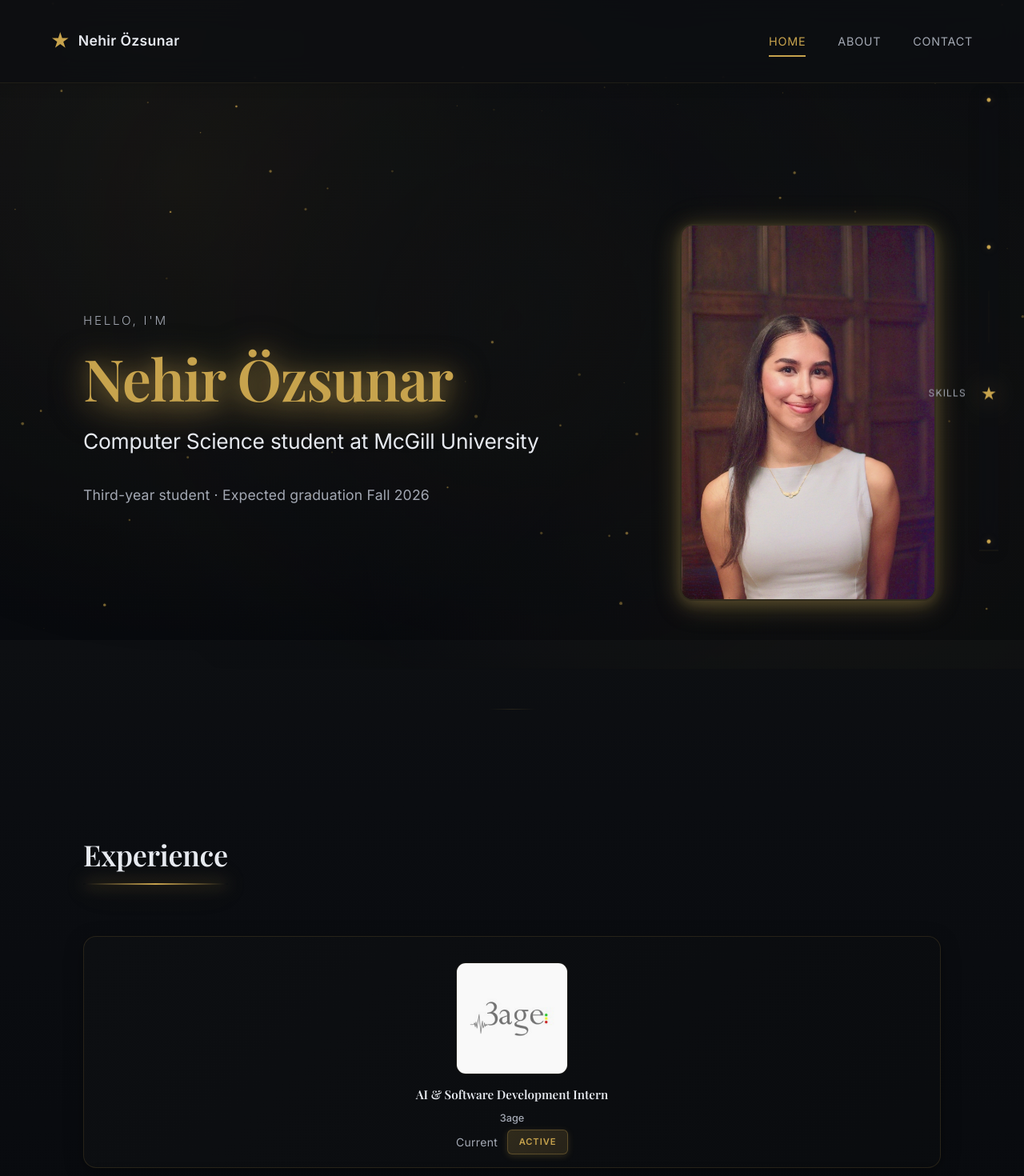
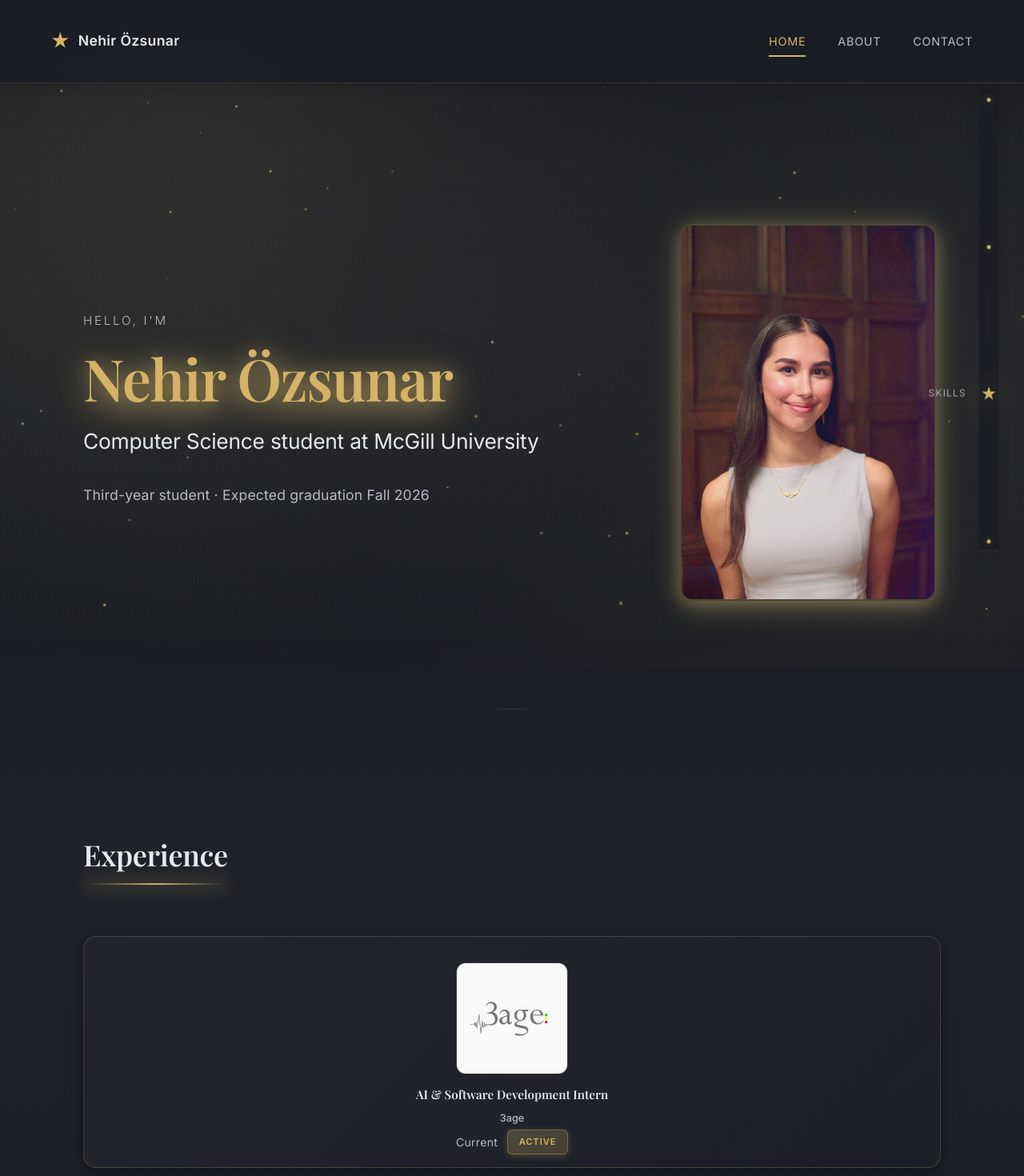
Before and after one commit to nehirozs/my-website, a React (Vite) app: page / in a window 1280 px wide. Shown: the top 1470 px of the page at 80% size. Built offline with nearby package versions, Linux system fonts and the light colour scheme.

Commit message:
color change

```diff
--- a/src/App.jsx
+++ b/src/App.jsx
@@ -117,12 +117,12 @@
     position: 'sticky',
     top: 0,
     zIndex: 100,
-    background: 'rgba(13, 15, 18, 0.85)',
+    background: 'rgba(26, 29, 36, 0.9)',
     backdropFilter: 'blur(16px)',
     WebkitBackdropFilter: 'blur(16px)',
     flexWrap: 'wrap',
     gap: '1rem',
-    borderBottom: '1px solid rgba(199, 163, 77, 0.1)',
+    borderBottom: '1px solid rgba(212, 179, 102, 0.15)',
   },
   logo: {
     display: 'flex',
@@ -173,8 +173,8 @@
   footer: {
     padding: '5rem 4rem 4rem',
     marginTop: 'auto',
-    borderTop: '1px solid rgba(199, 163, 77, 0.1)',
-    background: 'linear-gradient(180deg, transparent 0%, rgba(13, 15, 18, 0.3) 100%)',
+    borderTop: '1px solid rgba(212, 179, 102, 0.15)',
+    background: 'linear-gradient(180deg, transparent 0%, rgba(26, 29, 36, 0.4) 100%)',
   },
   footerContent: {
     display: 'flex',
@@ -191,7 +191,7 @@
     letterSpacing: '0.02em',
   },
   footerDivider: {
-    color: 'rgba(199, 163, 77, 0.3)',
+    color: 'rgba(212, 179, 102, 0.4)',
     fontSize: '0.9rem',
   },
 
--- a/src/components/Background.jsx
+++ b/src/components/Background.jsx
@@ -42,13 +42,13 @@
 
         ctx.beginPath();
         ctx.arc(star.x, star.y, star.radius, 0, Math.PI * 2);
-        ctx.fillStyle = `rgba(199, 163, 77, ${currentOpacity * 0.6})`;
+        ctx.fillStyle = `rgba(212, 179, 102, ${currentOpacity * 0.7})`;
         ctx.fill();
 
         // Add glow effect for larger stars
         if (star.radius > 1) {
           ctx.shadowBlur = 3;
-          ctx.shadowColor = 'rgba(199, 163, 77, 0.5)';
+          ctx.shadowColor = 'rgba(212, 179, 102, 0.6)';
           ctx.fill();
           ctx.shadowBlur = 0;
         }
@@ -98,9 +98,9 @@
           zIndex: 0,
           pointerEvents: 'none',
           background: `
-            radial-gradient(circle at 20% 30%, rgba(199, 163, 77, 0.08) 0%, transparent 50%),
-            radial-gradient(circle at 80% 70%, rgba(199, 163, 77, 0.06) 0%, transparent 50%),
-            radial-gradient(circle at 50% 50%, rgba(13, 15, 18, 0.4) 0%, transparent 70%)
+            radial-gradient(circle at 20% 30%, rgba(212, 179, 102, 0.12) 0%, transparent 50%),
+            radial-gradient(circle at 80% 70%, rgba(212, 179, 102, 0.08) 0%, transparent 50%),
+            radial-gradient(circle at 50% 50%, rgba(26, 29, 36, 0.3) 0%, transparent 70%)
           `,
           animation: 'gradientShift 20s ease infinite',
         }}
--- a/src/components/EducationCard.jsx
+++ b/src/components/EducationCard.jsx
@@ -84,10 +84,10 @@
 const styles = {
   card: {
     padding: '2.5rem',
-    background: 'linear-gradient(135deg, var(--bg-main) 0%, rgba(10, 12, 15, 0.98) 100%)',
+    background: 'linear-gradient(135deg, rgba(35, 38, 45, 0.95) 0%, rgba(30, 33, 40, 0.9) 100%)',
     borderRadius: '16px',
-    border: '1px solid rgba(199, 163, 77, 0.15)',
-    boxShadow: '0 4px 16px rgba(0, 0, 0, 0.2), 0 2px 8px rgba(0, 0, 0, 0.1)',
+    border: '1px solid rgba(212, 179, 102, 0.2)',
+    boxShadow: '0 4px 16px rgba(0, 0, 0, 0.25), 0 2px 8px rgba(0, 0, 0, 0.15)',
     transition: 'all 0.4s cubic-bezier(0.4, 0, 0.2, 1)',
   },
   logoColumn: {
@@ -103,7 +103,7 @@
     borderRadius: '10px',
     padding: '0',
     background: 'transparent',
-    border: '1px solid rgba(199, 163, 77, 0.1)',
+    border: '1px solid rgba(212, 179, 102, 0.15)',
     overflow: 'hidden',
   },
   logo: {
--- a/src/components/ScrollConstellation.jsx
+++ b/src/components/ScrollConstellation.jsx
@@ -109,7 +109,7 @@
             y1={50 + index * 90}
             x2="50"
             y2={140 + index * 90}
-            stroke="rgba(199, 163, 77, 0.2)"
+            stroke="rgba(212, 179, 102, 0.25)"
             strokeWidth="1"
           />
         ))}
@@ -126,12 +126,12 @@
       }}
       onMouseEnter={(e) => {
         e.currentTarget.style.transform = 'scale(1.3)';
-        e.currentTarget.style.filter = 'drop-shadow(0 0 8px rgba(199, 163, 77, 0.8))';
+        e.currentTarget.style.filter = 'drop-shadow(0 0 8px rgba(212, 179, 102, 0.9))';
       }}
       onMouseLeave={(e) => {
         if (activeSection !== index) {
           e.currentTarget.style.transform = 'scale(1)';
-          e.currentTarget.style.filter = 'drop-shadow(0 0 4px rgba(199, 163, 77, 0.3))';
+          e.currentTarget.style.filter = 'drop-shadow(0 0 4px rgba(212, 179, 102, 0.4))';
         }
       }}
       aria-label={`Go to ${section.label}`}
@@ -181,11 +181,11 @@
   starButton: {
     background: 'transparent',
     border: 'none',
-    color: '#c7a34d',
+    color: '#d4b366',
     fontSize: '1rem',
     cursor: 'pointer',
     transition: 'all 0.3s ease',
-    filter: 'drop-shadow(0 0 4px rgba(199, 163, 77, 0.3))',
+    filter: 'drop-shadow(0 0 4px rgba(212, 179, 102, 0.4))',
     padding: 0,
     width: '24px',
     height: '24px',
@@ -196,7 +196,7 @@
 
   starButtonActive: {
     transform: 'scale(1.4)',
-    filter: 'drop-shadow(0 0 12px rgba(199, 163, 77, 0.8))',
+    filter: 'drop-shadow(0 0 12px rgba(212, 179, 102, 0.9))',
   },
   label: {
     position: 'absolute',
@@ -218,7 +218,7 @@
     bottom: '2rem',
     right: '2rem',
     background: 'rgba(20, 23, 28, 0.9)',
-    border: '1px solid rgba(199, 163, 77, 0.3)',
+    border: '1px solid rgba(212, 179, 102, 0.35)',
     borderRadius: '50%',
     width: '56px',
     height: '56px',
@@ -234,16 +234,16 @@
     transform: 'rotate(180deg)',
   },
   starGlow: {
-    color: '#c7a34d',
+    color: '#d4b366',
     fontSize: '1.5rem',
-    filter: 'drop-shadow(0 0 8px rgba(199, 163, 77, 0.6))',
+    filter: 'drop-shadow(0 0 8px rgba(212, 179, 102, 0.7))',
   },
   mobileMenu: {
     position: 'fixed',
     bottom: '5rem',
     right: '2rem',
     background: 'rgba(20, 23, 28, 0.95)',
-    border: '1px solid rgba(199, 163, 77, 0.3)',
+    border: '1px solid rgba(212, 179, 102, 0.35)',
     borderRadius: '14px',
     padding: '1rem',
     zIndex: 1000,
@@ -267,12 +267,12 @@
     transition: 'all 0.2s ease',
   },
   mobileMenuItemActive: {
-    background: 'rgba(199, 163, 77, 0.1)',
-    color: '#c7a34d',
+    background: 'rgba(212, 179, 102, 0.15)',
+    color: '#d4b366',
   },
   mobileStar: {
     fontSize: '1rem',
-    color: '#c7a34d',
+    color: '#d4b366',
   },
   mobileLabel: {
     letterSpacing: '0.05em',
--- a/src/pages/About.jsx
+++ b/src/pages/About.jsx
@@ -179,7 +179,7 @@
     paddingBottom: '1.5rem',
     scrollBehavior: 'smooth',
     scrollbarWidth: 'thin',
-    scrollbarColor: 'rgba(199, 163, 77, 0.3) var(--bg-main)',
+    scrollbarColor: 'rgba(212, 179, 102, 0.4) var(--bg-main)',
   },
   photoCard: {
     borderRadius: '16px',
@@ -190,7 +190,7 @@
     transition: 'all 0.4s cubic-bezier(0.4, 0, 0.2, 1)',
     cursor: 'pointer',
     boxShadow: '0 6px 24px rgba(0, 0, 0, 0.35), 0 2px 8px rgba(0, 0, 0, 0.2)',
-    border: '1px solid rgba(199, 163, 77, 0.1)',
+    border: '1px solid rgba(212, 179, 102, 0.15)',
   },
   photo: {
     width: '100%',
@@ -207,7 +207,7 @@
     color: '#e6e9ef',
     textTransform: 'uppercase',
     letterSpacing: '0.15em',
-    background: 'rgba(13, 15, 18, 0.7)',
+    background: 'rgba(26, 29, 36, 0.75)',
     padding: '0.5rem 1rem',
     borderRadius: '4px',
     backdropFilter: 'blur(8px)',
@@ -222,11 +222,11 @@
     color: 'var(--text-main)',
   },
   volunteerCard: {
-    background: 'linear-gradient(135deg, var(--bg-main) 0%, rgba(10, 12, 15, 0.98) 100%)',
+    background: 'linear-gradient(135deg, rgba(35, 38, 45, 0.95) 0%, rgba(30, 33, 40, 0.9) 100%)',
     padding: '3rem',
     borderRadius: '16px',
-    border: '1px solid rgba(199, 163, 77, 0.15)',
-    boxShadow: '0 6px 24px rgba(0, 0, 0, 0.25), 0 2px 8px rgba(0, 0, 0, 0.15)',
+    border: '1px solid rgba(212, 179, 102, 0.2)',
+    boxShadow: '0 6px 24px rgba(0, 0, 0, 0.3), 0 2px 8px rgba(0, 0, 0, 0.2)',
     transition: 'all 0.4s cubic-bezier(0.4, 0, 0.2, 1)',
   },
   volunteerHeader: {
--- a/src/pages/Contact.jsx
+++ b/src/pages/Contact.jsx
@@ -102,9 +102,9 @@
   },
   contactCard: {
     padding: '2.5rem 2rem',
-    background: 'linear-gradient(135deg, var(--bg-main) 0%, rgba(10, 12, 15, 0.98) 100%)',
+    background: 'linear-gradient(135deg, rgba(35, 38, 45, 0.95) 0%, rgba(30, 33, 40, 0.9) 100%)',
     borderRadius: '16px',
-    boxShadow: '0 4px 12px rgba(0, 0, 0, 0.2), 0 2px 6px rgba(0, 0, 0, 0.1)',
+    boxShadow: '0 4px 12px rgba(0, 0, 0, 0.25), 0 2px 6px rgba(0, 0, 0, 0.15)',
     transition: 'all 0.4s cubic-bezier(0.4, 0, 0.2, 1)',
     cursor: 'pointer',
     height: '100%',
@@ -112,7 +112,7 @@
     flexDirection: 'column',
     alignItems: 'center',
     textAlign: 'center',
-    border: '1px solid rgba(199, 163, 77, 0.15)',
+    border: '1px solid rgba(212, 179, 102, 0.2)',
     position: 'relative',
     overflow: 'hidden',
   },
@@ -124,7 +124,7 @@
     borderRadius: '12px',
     padding: '0',
     background: 'transparent',
-    border: '1px solid rgba(199, 163, 77, 0.1)',
+    border: '1px solid rgba(212, 179, 102, 0.15)',
     transition: 'transform 0.3s ease, filter 0.3s ease',
     overflow: 'hidden',
     filter: 'brightness(0.95)',
@@ -145,13 +145,13 @@
   },
   additionalInfo: {
     padding: '2.5rem',
-    background: 'linear-gradient(135deg, var(--bg-main) 0%, rgba(10, 12, 15, 0.98) 100%)',
+    background: 'linear-gradient(135deg, rgba(35, 38, 45, 0.95) 0%, rgba(30, 33, 40, 0.9) 100%)',
     borderRadius: '16px',
     textAlign: 'center',
     maxWidth: '650px',
     margin: '0 auto',
-    border: '1px solid rgba(199, 163, 77, 0.15)',
-    boxShadow: '0 4px 16px rgba(0, 0, 0, 0.2)',
+    border: '1px solid rgba(212, 179, 102, 0.2)',
+    boxShadow: '0 4px 16px rgba(0, 0, 0, 0.25)',
   },
   note: {
     fontSize: '0.95rem',
--- a/src/pages/Home.jsx
+++ b/src/pages/Home.jsx
@@ -273,7 +273,7 @@
   },
   name: {
     marginBottom: '1.5rem',
-    filter: 'drop-shadow(0 8px 24px rgba(199, 163, 77, 0.6)) drop-shadow(0 4px 12px rgba(199, 163, 77, 0.4))',
+    filter: 'drop-shadow(0 8px 24px rgba(212, 179, 102, 0.7)) drop-shadow(0 4px 12px rgba(212, 179, 102, 0.5))',
   },
   subtitle: {
     fontSize: '1.65rem',
@@ -297,8 +297,8 @@
     width: '100%',
     height: 'auto',
     borderRadius: '16px',
-    boxShadow: '0 8px 32px rgba(199, 163, 77, 0.25), 0 4px 16px rgba(199, 163, 77, 0.2), 0 0 40px rgba(199, 163, 77, 0.12)',
-    border: '2px solid rgba(199, 163, 77, 0.2)',
+    boxShadow: '0 8px 32px rgba(212, 179, 102, 0.3), 0 4px 16px rgba(212, 179, 102, 0.25), 0 0 40px rgba(212, 179, 102, 0.15)',
+    border: '2px solid rgba(212, 179, 102, 0.25)',
     transition: 'all 0.4s cubic-bezier(0.4, 0, 0.2, 1)',
   },
 
@@ -316,7 +316,7 @@
   },
   experienceCard: {
     padding: '3rem 2.5rem',
-    background: 'linear-gradient(135deg, var(--bg-main) 0%, rgba(10, 12, 15, 0.98) 100%)',
+    background: 'linear-gradient(135deg, rgba(35, 38, 45, 0.95) 0%, rgba(30, 33, 40, 0.9) 100%)',
     borderRadius: '16px',
     display: 'flex',
     flexDirection: 'column',
@@ -324,8 +324,8 @@
     textAlign: 'center',
     transition: 'all 0.4s cubic-bezier(0.4, 0, 0.2, 1)',
     cursor: 'pointer',
-    border: '1px solid rgba(199, 163, 77, 0.15)',
-    boxShadow: '0 6px 24px rgba(0, 0, 0, 0.25), 0 2px 8px rgba(0, 0, 0, 0.15)',
+    border: '1px solid rgba(212, 179, 102, 0.2)',
+    boxShadow: '0 6px 24px rgba(0, 0, 0, 0.3), 0 2px 8px rgba(0, 0, 0, 0.2)',
     position: 'relative',
     overflow: 'hidden',
     height: '100%',
@@ -338,7 +338,7 @@
     borderRadius: '12px',
     padding: '0',
     background: 'transparent',
-    border: '1px solid rgba(199, 163, 77, 0.1)',
+    border: '1px solid rgba(212, 179, 102, 0.15)',
     transition: 'all 0.3s ease',
     overflow: 'hidden',
   },
@@ -366,15 +366,15 @@
   },
   expCurrentBadge: {
     padding: '0.35rem 0.85rem',
-    background: 'linear-gradient(135deg, rgba(199, 163, 77, 0.2) 0%, rgba(199, 163, 77, 0.15) 100%)',
+    background: 'linear-gradient(135deg, rgba(212, 179, 102, 0.25) 0%, rgba(212, 179, 102, 0.2) 100%)',
     borderRadius: '6px',
     fontSize: '0.7rem',
     color: 'var(--gold)',
     fontWeight: 600,
     letterSpacing: '0.08em',
     textTransform: 'uppercase',
-    border: '1px solid rgba(199, 163, 77, 0.3)',
-    boxShadow: '0 2px 8px rgba(199, 163, 77, 0.2)',
+    border: '1px solid rgba(212, 179, 102, 0.35)',
+    boxShadow: '0 2px 8px rgba(212, 179, 102, 0.25)',
   },
 
   //  SKILLS SECTION
@@ -388,7 +388,7 @@
   },
   skillBox: {
     padding: '2rem 1.25rem',
-    background: 'linear-gradient(135deg, var(--bg-main) 0%, rgba(10, 12, 15, 0.98) 100%)',
+    background: 'linear-gradient(135deg, rgba(35, 38, 45, 0.95) 0%, rgba(30, 33, 40, 0.9) 100%)',
     borderRadius: '16px',
     display: 'flex',
     flexDirection: 'column',
@@ -396,8 +396,8 @@
     gap: '0.875rem',
     transition: 'all 0.4s cubic-bezier(0.4, 0, 0.2, 1)',
     cursor: 'pointer',
-    border: '1px solid rgba(199, 163, 77, 0.15)',
-    boxShadow: '0 4px 12px rgba(0, 0, 0, 0.2), 0 2px 6px rgba(0, 0, 0, 0.1)',
+    border: '1px solid rgba(212, 179, 102, 0.2)',
+    boxShadow: '0 4px 12px rgba(0, 0, 0, 0.25), 0 2px 6px rgba(0, 0, 0, 0.15)',
     position: 'relative',
   },
   skillLogo: {
--- a/src/styles/globals.css
+++ b/src/styles/globals.css
@@ -13,20 +13,20 @@
     background:
       linear-gradient(
         180deg,
-        #0d0f12 0%,
-        #0b0d11 25%,
-        #0a0c10 50%,
-        #090b0f 75%,
-        #080a0e 100%
+        #1a1d24 0%,
+        #1e2229 25%,
+        #1f232a 50%,
+        #1d2128 75%,
+        #1b1f26 100%
       ),
       radial-gradient(
         ellipse at top,
-        rgba(199, 163, 77, 0.03) 0%,
+        rgba(212, 179, 102, 0.08) 0%,
         transparent 50%
       ),
       radial-gradient(
         ellipse at bottom,
-        rgba(199, 163, 77, 0.02) 0%,
+        rgba(212, 179, 102, 0.05) 0%,
         transparent 50%
       );
     background-attachment: fixed;
@@ -55,17 +55,17 @@
         0deg,
         transparent,
         transparent 2px,
-        rgba(199, 163, 77, 0.01) 2px,
-        rgba(199, 163, 77, 0.01) 4px
+        rgba(212, 179, 102, 0.02) 2px,
+        rgba(212, 179, 102, 0.02) 4px
       ),
       repeating-linear-gradient(
         90deg,
         transparent,
         transparent 2px,
-        rgba(199, 163, 77, 0.01) 2px,
-        rgba(199, 163, 77, 0.01) 4px
+        rgba(212, 179, 102, 0.02) 2px,
+        rgba(212, 179, 102, 0.02) 4px
       );
-    opacity: 0.3;
+    opacity: 0.4;
   }
 
   #root {
@@ -94,11 +94,11 @@
   /* NAVIGATION */
 
   nav {
-    background: rgba(13, 15, 18, 0.85);
+    background: rgba(26, 29, 36, 0.9);
     backdrop-filter: blur(16px);
     -webkit-backdrop-filter: blur(16px);
-    border-bottom: 1px solid rgba(199, 163, 77, 0.1);
-    box-shadow: 0 4px 16px rgba(0, 0, 0, 0.1);
+    border-bottom: 1px solid rgba(212, 179, 102, 0.15);
+    box-shadow: 0 4px 16px rgba(0, 0, 0, 0.15);
   }
 
   /* Education Card - Desktop Layout */
@@ -173,7 +173,7 @@
   .coursework-details {
     margin-top: 0.75rem;
     padding-top: 0.75rem;
-    border-top: 1px solid rgba(199, 163, 77, 0.15);
+    border-top: 1px solid rgba(212, 179, 102, 0.2);
   }
 
   .coursework-summary {
@@ -274,7 +274,7 @@
       align-items: center;
       justify-content: center;
       border-radius: 10px;
-      border: 1px solid rgba(199, 163, 77, 0.1);
+      border: 1px solid rgba(212, 179, 102, 0.15);
       overflow: hidden;
       background: transparent;
       margin-top: 2px;
@@ -547,7 +547,7 @@
       height: 10px !important;
       border-radius: 50% !important;
       border: none !important;
-      background: rgba(199, 163, 77, 0.3) !important;
+      background: rgba(212, 179, 102, 0.4) !important;
       cursor: pointer !important;
       padding: 0 !important;
       transition: all 0.3s cubic-bezier(0.4, 0, 0.2, 1) !important;
@@ -561,14 +561,14 @@
     .photo-dot:hover {
       opacity: 0.8 !important;
       transform: scale(1.1) !important;
-      background: rgba(199, 163, 77, 0.5) !important;
+      background: rgba(212, 179, 102, 0.6) !important;
     }
 
     .photo-dot-active {
       background: var(--gold) !important;
       width: 12px !important;
       height: 12px !important;
-      box-shadow: 0 0 8px rgba(199, 163, 77, 0.5) !important;
+      box-shadow: 0 0 8px rgba(212, 179, 102, 0.6) !important;
       min-width: 12px !important;
       min-height: 12px !important;
       opacity: 1 !important;
@@ -586,10 +586,10 @@
 
     @keyframes dotPulse {
       0%, 100% {
-        box-shadow: 0 0 8px rgba(199, 163, 77, 0.5);
+        box-shadow: 0 0 8px rgba(212, 179, 102, 0.6);
       }
       50% {
-        box-shadow: 0 0 12px rgba(199, 163, 77, 0.7);
+        box-shadow: 0 0 12px rgba(212, 179, 102, 0.8);
       }
     }
 
@@ -657,8 +657,8 @@
 
     #experience > div > div:hover {
       transform: translateY(-4px) scale(1.02) !important;
-      box-shadow: 0 12px 48px rgba(199, 163, 77, 0.3), 0 6px 24px rgba(0, 0, 0, 0.3) !important;
-      border-color: rgba(199, 163, 77, 0.35) !important;
+      box-shadow: 0 12px 48px rgba(212, 179, 102, 0.35), 0 6px 24px rgba(0, 0, 0, 0.3) !important;
+      border-color: rgba(212, 179, 102, 0.4) !important;
     }
 
     #experience > div > div img {
@@ -683,9 +683,9 @@
 
     #skills > div > div:hover {
       transform: translateY(-4px) scale(1.03) !important;
-      box-shadow: 0 8px 24px rgba(199, 163, 77, 0.25), 0 4px 12px rgba(0, 0, 0, 0.2) !important;
-      border-color: rgba(199, 163, 77, 0.35) !important;
-      background: linear-gradient(135deg, rgba(13, 15, 18, 0.98) 0%, rgba(10, 12, 15, 0.95) 100%) !important;
+      box-shadow: 0 8px 24px rgba(212, 179, 102, 0.3), 0 4px 12px rgba(0, 0, 0, 0.2) !important;
+      border-color: rgba(212, 179, 102, 0.4) !important;
+      background: linear-gradient(135deg, rgba(35, 38, 45, 0.98) 0%, rgba(30, 33, 40, 0.95) 100%) !important;
     }
 
     #skills > div > div img {
@@ -709,8 +709,8 @@
 
     #education > div > div:hover {
       transform: translateY(-3px) scale(1.01) !important;
-      box-shadow: 0 12px 48px rgba(199, 163, 77, 0.25), 0 6px 24px rgba(0, 0, 0, 0.3) !important;
-      border-color: rgba(199, 163, 77, 0.35) !important;
+      box-shadow: 0 12px 48px rgba(212, 179, 102, 0.3), 0 6px 24px rgba(0, 0, 0, 0.3) !important;
+      border-color: rgba(212, 179, 102, 0.4) !important;
     }
   }
 
@@ -725,9 +725,9 @@
 
     .contact-card:hover {
       transform: translateY(-4px) scale(1.03) !important;
-      box-shadow: 0 8px 24px rgba(199, 163, 77, 0.25), 0 4px 12px rgba(0, 0, 0, 0.2) !important;
-      border-color: rgba(199, 163, 77, 0.35) !important;
-      background: linear-gradient(135deg, rgba(13, 15, 18, 0.98) 0%, rgba(10, 12, 15, 0.95) 100%) !important;
+      box-shadow: 0 8px 24px rgba(212, 179, 102, 0.3), 0 4px 12px rgba(0, 0, 0, 0.2) !important;
+      border-color: rgba(212, 179, 102, 0.4) !important;
+      background: linear-gradient(135deg, rgba(35, 38, 45, 0.98) 0%, rgba(30, 33, 40, 0.95) 100%) !important;
     }
 
     .contact-card img {
@@ -802,8 +802,8 @@
 
     .photo-card:hover {
       transform: translateY(-3px) scale(1.02) !important;
-      box-shadow: 0 12px 48px rgba(199, 163, 77, 0.25), 0 6px 24px rgba(0, 0, 0, 0.35) !important;
-      border-color: rgba(199, 163, 77, 0.3) !important;
+      box-shadow: 0 12px 48px rgba(212, 179, 102, 0.3), 0 6px 24px rgba(0, 0, 0, 0.35) !important;
+      border-color: rgba(212, 179, 102, 0.35) !important;
     }
   }
 
@@ -817,8 +817,8 @@
 
     div[style*="volunteerCard"]:hover {
       transform: translateY(-3px) scale(1.01) !important;
-      box-shadow: 0 12px 48px rgba(199, 163, 77, 0.25), 0 6px 24px rgba(0, 0, 0, 0.3) !important;
-      border-color: rgba(199, 163, 77, 0.35) !important;
+      box-shadow: 0 12px 48px rgba(212, 179, 102, 0.3), 0 6px 24px rgba(0, 0, 0, 0.3) !important;
+      border-color: rgba(212, 179, 102, 0.4) !important;
     }
   }
 
@@ -831,7 +831,7 @@
 
     #hero img:hover {
       transform: scale(1.02) !important;
-      box-shadow: 0 10px 40px rgba(199, 163, 77, 0.3), 0 5px 20px rgba(199, 163, 77, 0.25), 0 0 50px rgba(199, 163, 77, 0.15) !important;
+      box-shadow: 0 10px 40px rgba(212, 179, 102, 0.35), 0 5px 20px rgba(212, 179, 102, 0.3), 0 0 50px rgba(212, 179, 102, 0.2) !important;
     }
   }
 
@@ -856,17 +856,17 @@
 
   ::-webkit-scrollbar-track {
     background: var(--bg-main);
-    border-left: 1px solid rgba(199, 163, 77, 0.1);
+    border-left: 1px solid rgba(212, 179, 102, 0.15);
   }
 
   ::-webkit-scrollbar-thumb {
-    background: linear-gradient(180deg, rgba(199, 163, 77, 0.4) 0%, rgba(199, 163, 77, 0.3) 100%);
+    background: linear-gradient(180deg, rgba(212, 179, 102, 0.5) 0%, rgba(212, 179, 102, 0.4) 100%);
     border-radius: 5px;
     border: 2px solid var(--bg-main);
   }
 
   ::-webkit-scrollbar-thumb:hover {
-    background: linear-gradient(180deg, rgba(199, 163, 77, 0.6) 0%, rgba(199, 163, 77, 0.5) 100%);
+    background: linear-gradient(180deg, rgba(212, 179, 102, 0.7) 0%, rgba(212, 179, 102, 0.6) 100%);
   }
 
   /* ANIMATIONS & KEYFRAMES */
--- a/src/styles/theme.css
+++ b/src/styles/theme.css
@@ -3,13 +3,13 @@
 /* COLOR SYSTEM */
 :root {
   /* Core Palette */
-  --bg-main: #0d0f12;        /* deep graphite */
-  --bg-soft: #14171c;        /* section contrast */
+  --bg-main: #1a1d24;        /* lighter dark blue-gray */
+  --bg-soft: #23262d;        /* section contrast - lighter */
   --text-main: #e6e9ef;      /* near-white */
-  --text-muted: #a3a8b3;     /* secondary text */
-  --gold: #c7a34d;           /* muted gold accent */
-  --gold-light: #d4b366;     /* lighter gold for hover states */
-  --gold-dark: #b8943f;      /* darker gold for depth */
+  --text-muted: #b8bcc5;     /* lighter secondary text for better contrast */
+  --gold: #d4b366;           /* brighter gold accent */
+  --gold-light: #e5c87a;     /* lighter gold for hover states */
+  --gold-dark: #c7a34d;      /* darker gold for depth */
 
   /* Typography */
   --font-display: 'Playfair Display', serif;
@@ -27,8 +27,8 @@
   --shadow-sm: 0 2px 8px rgba(0, 0, 0, 0.15);
   --shadow-md: 0 4px 16px rgba(0, 0, 0, 0.2);
   --shadow-lg: 0 8px 32px rgba(0, 0, 0, 0.25);
-  --shadow-gold: 0 8px 32px rgba(199, 163, 77, 0.3), 0 4px 16px rgba(0, 0, 0, 0.3);
-  --shadow-gold-lg: 0 12px 40px rgba(199, 163, 77, 0.35), 0 6px 20px rgba(0, 0, 0, 0.3);
+  --shadow-gold: 0 8px 32px rgba(212, 179, 102, 0.35), 0 4px 16px rgba(0, 0, 0, 0.3);
+  --shadow-gold-lg: 0 12px 40px rgba(212, 179, 102, 0.4), 0 6px 20px rgba(0, 0, 0, 0.3);
 }
 
 /* GLOBAL TYPOGRAPHY */
@@ -94,7 +94,7 @@
   height: 2px;
   background: linear-gradient(90deg, transparent, var(--gold), transparent);
   margin-top: 14px;
-  box-shadow: 0 0 20px rgba(199, 163, 77, 0.8), 0 0 40px rgba(199, 163, 77, 0.4);
+  box-shadow: 0 0 20px rgba(212, 179, 102, 0.9), 0 0 40px rgba(212, 179, 102, 0.5);
   border-radius: 2px;
 }
 
@@ -125,6 +125,6 @@
   transform: translateX(-50%);
   width: 60px;
   height: 1px;
-  background: linear-gradient(90deg, transparent, rgba(199, 163, 77, 0.3), transparent);
-  opacity: 0.5;
+  background: linear-gradient(90deg, transparent, rgba(212, 179, 102, 0.4), transparent);
+  opacity: 0.6;
 }
```
